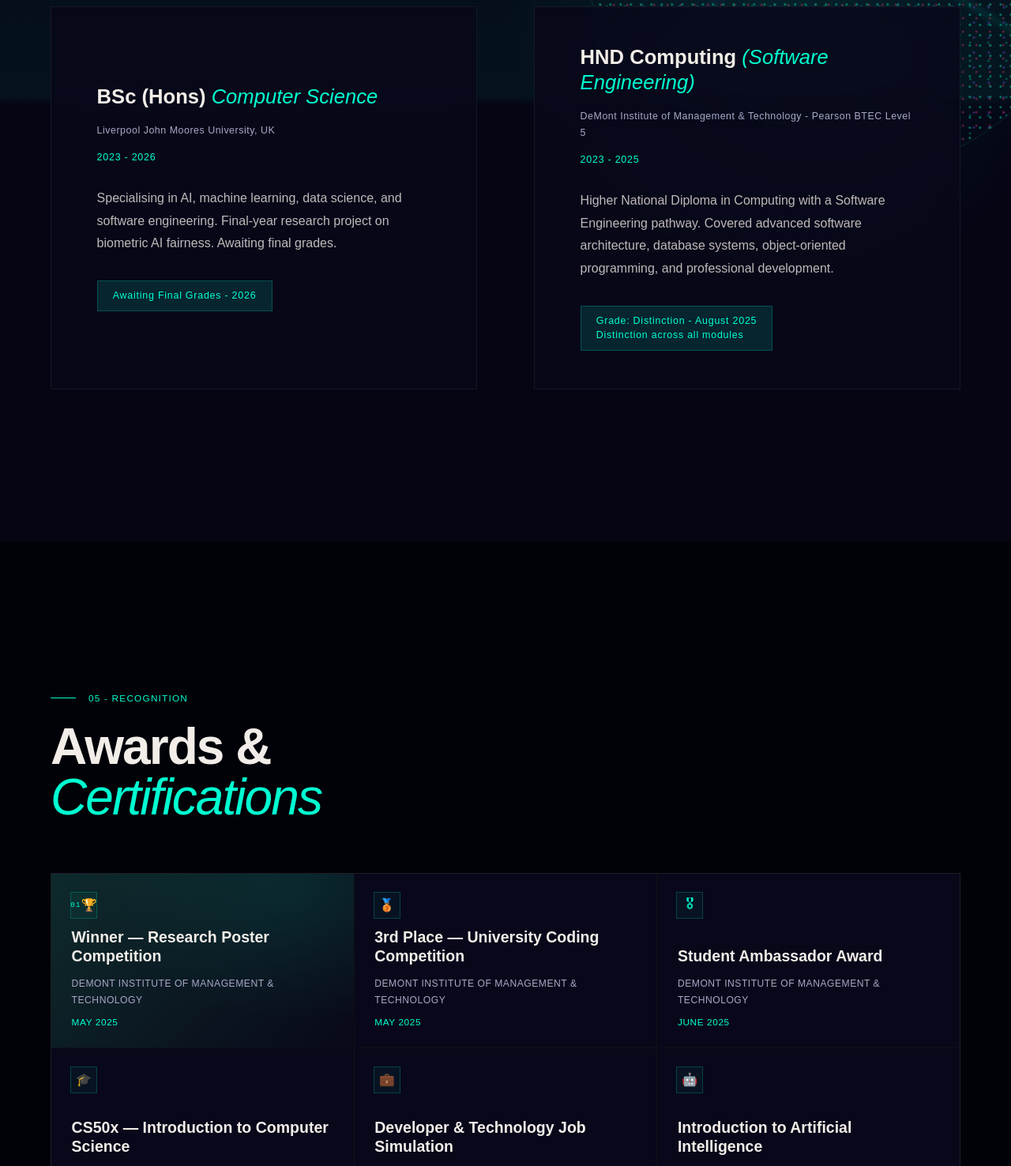
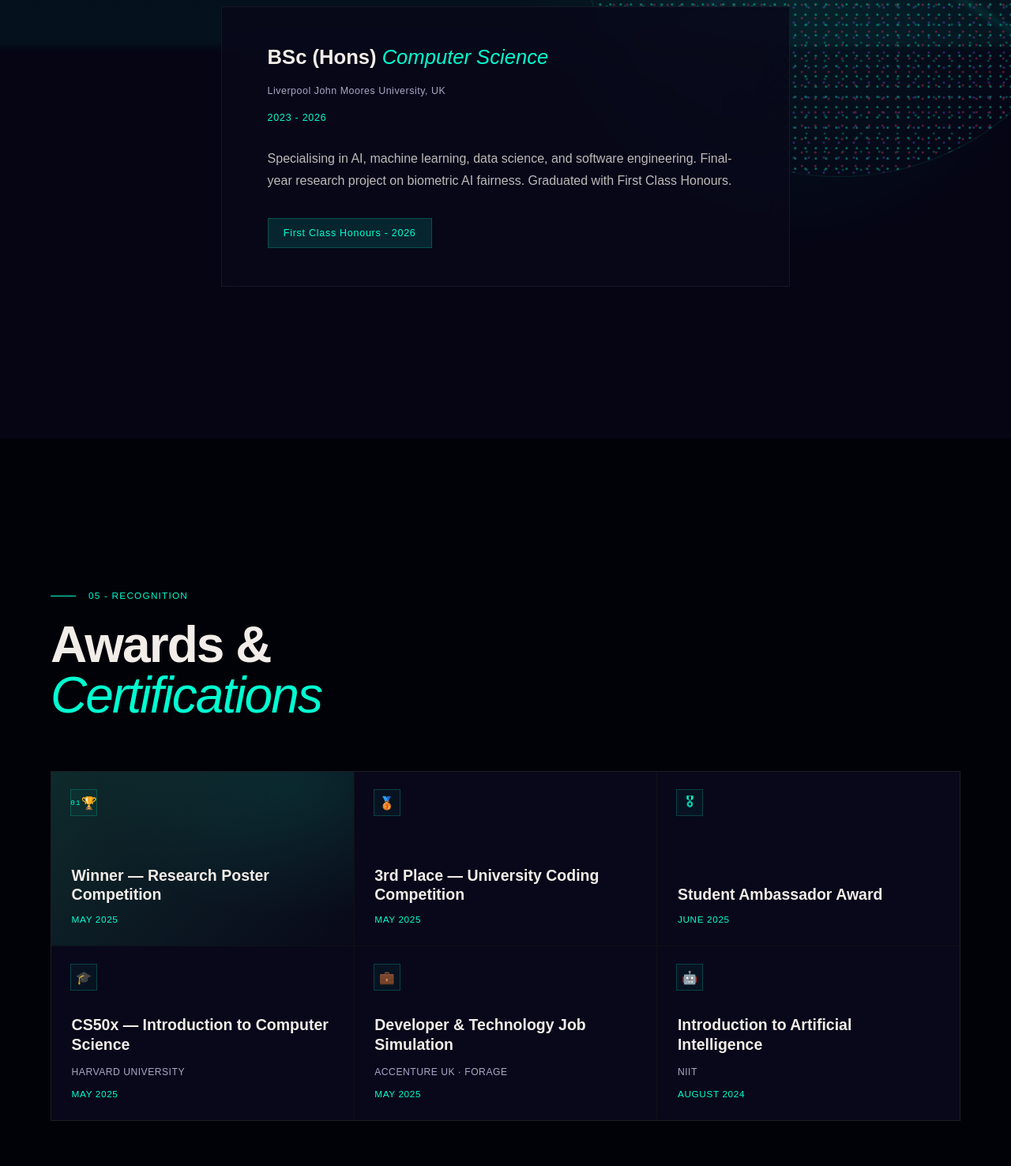
Before and after one commit to MohammedZayedYousuf1/Zayed-Portfolio, a plain HTML site: page index.html in a window 1280 px wide. Shown: the part 8257-9733 px from the top of the page at 79% size. Drawn offline with nearby package versions, Linux system fonts and the light colour scheme; animation ran at ten frames a second.

Commit message:
Add files via upload

```diff
--- a/index.html
+++ b/index.html
@@ -268,7 +268,7 @@ nav.sk{background:rgba(1,1,8,.9);backdrop-filter:blur(24px);border-bottom:1px so
 #education{padding:12rem 0;position:relative;z-index:1;background:var(--deep);overflow:hidden;}
 #education::before{content:'';position:absolute;inset:0;background:radial-gradient(circle at 78% 44%,rgba(0,255,209,.08),transparent 30%),linear-gradient(to bottom,transparent 0%,rgba(0,255,209,.05) 52%,transparent 53%);pointer-events:none;}
 #education::after{content:'';position:absolute;right:-9vw;top:3rem;width:min(52vw,760px);aspect-ratio:1;border:1px solid rgba(0,255,209,.24);border-radius:50%;background:radial-gradient(circle at 22% 28%,rgba(0,255,209,.9) 0 1px,transparent 2px),radial-gradient(circle at 72% 24%,rgba(255,61,110,.75) 0 1px,transparent 2px),radial-gradient(circle at 42% 66%,rgba(126,87,255,.8) 0 1px,transparent 2px),radial-gradient(circle at 62% 48%,rgba(0,255,209,.55) 0 1px,transparent 2px),linear-gradient(32deg,transparent 48%,rgba(0,255,209,.18) 49%,transparent 50%),linear-gradient(142deg,transparent 48%,rgba(126,87,255,.14) 49%,transparent 50%);background-size:13px 13px,17px 17px,19px 19px,23px 23px,100% 100%,100% 100%;opacity:.42;filter:drop-shadow(0 0 24px rgba(0,255,209,.08));pointer-events:none;}
-.edu-grid{margin-top:4.8rem;display:grid;grid-template-columns:1fr 1fr;gap:4.5rem;position:relative;z-index:1;}
+.edu-grid{margin-top:4.8rem;display:grid;grid-template-columns:minmax(0,720px);justify-content:center;gap:4.5rem;position:relative;z-index:1;}
 .edu-card{min-height:310px;padding:3rem 3.6rem;border:1px solid var(--border);background:rgba(8,8,26,.88);backdrop-filter:blur(18px);position:relative;overflow:hidden;display:flex;flex-direction:column;justify-content:center;transition:border-color .35s,transform .35s var(--ease),background .35s;}
 .edu-card::before{content:'';position:absolute;inset:0;background:radial-gradient(ellipse at 80% 10%,rgba(0,255,209,.075),transparent 58%);opacity:0;transition:opacity .35s;pointer-events:none;}
 .edu-card:hover{border-color:var(--bteal);transform:translateY(-4px);background:rgba(10,10,32,.92);}
@@ -668,15 +668,8 @@ footer{padding:2.2rem 4rem;border-top:1px solid var(--border);display:flex;justi
         <div class="edu-deg">BSc (Hons) <em>Computer Science</em></div>
         <div class="edu-inst">Liverpool John Moores University, UK</div>
         <div class="edu-year">2023 - 2026</div>
-        <p class="edu-note">Specialising in AI, machine learning, data science, and software engineering. Final-year research project on biometric AI fairness. Awaiting final grades.</p>
-        <span class="edu-badge">Awaiting Final Grades - 2026</span>
-      </div>
-      <div class="edu-card rv d2">
-        <div class="edu-deg">HND Computing <em>(Software Engineering)</em></div>
-        <div class="edu-inst">DeMont Institute of Management &amp; Technology - Pearson BTEC Level 5</div>
-        <div class="edu-year">2023 - 2025</div>
-        <p class="edu-note">Higher National Diploma in Computing with a Software Engineering pathway. Covered advanced software architecture, database systems, object-oriented programming, and professional development.</p>
-        <span class="edu-badge">Grade: Distinction - August 2025<br>Distinction across all modules</span>
+        <p class="edu-note">Specialising in AI, machine learning, data science, and software engineering. Final-year research project on biometric AI fairness. Graduated with First Class Honours.</p>
+        <span class="edu-badge">First Class Honours - 2026</span>
       </div>
     </div>
   </div>
@@ -691,21 +684,18 @@ footer{padding:2.2rem 4rem;border-top:1px solid var(--border);display:flex;justi
       <div class="award-card highlight rv d1">
         <span class="award-icon">🏆</span>
         <div class="award-title">Winner — Research Poster Competition</div>
-        <div class="award-org">DeMont Institute of Management &amp; Technology</div>
         <div class="award-date">May 2025</div>
       </div>
 
       <div class="award-card rv d2">
         <span class="award-icon">🥉</span>
         <div class="award-title">3rd Place — University Coding Competition</div>
-        <div class="award-org">DeMont Institute of Management &amp; Technology</div>
         <div class="award-date">May 2025</div>
       </div>
 
       <div class="award-card rv d3">
         <span class="award-icon">🎖</span>
         <div class="award-title">Student Ambassador Award</div>
-        <div class="award-org">DeMont Institute of Management &amp; Technology</div>
         <div class="award-date">June 2025</div>
       </div>
 
```
